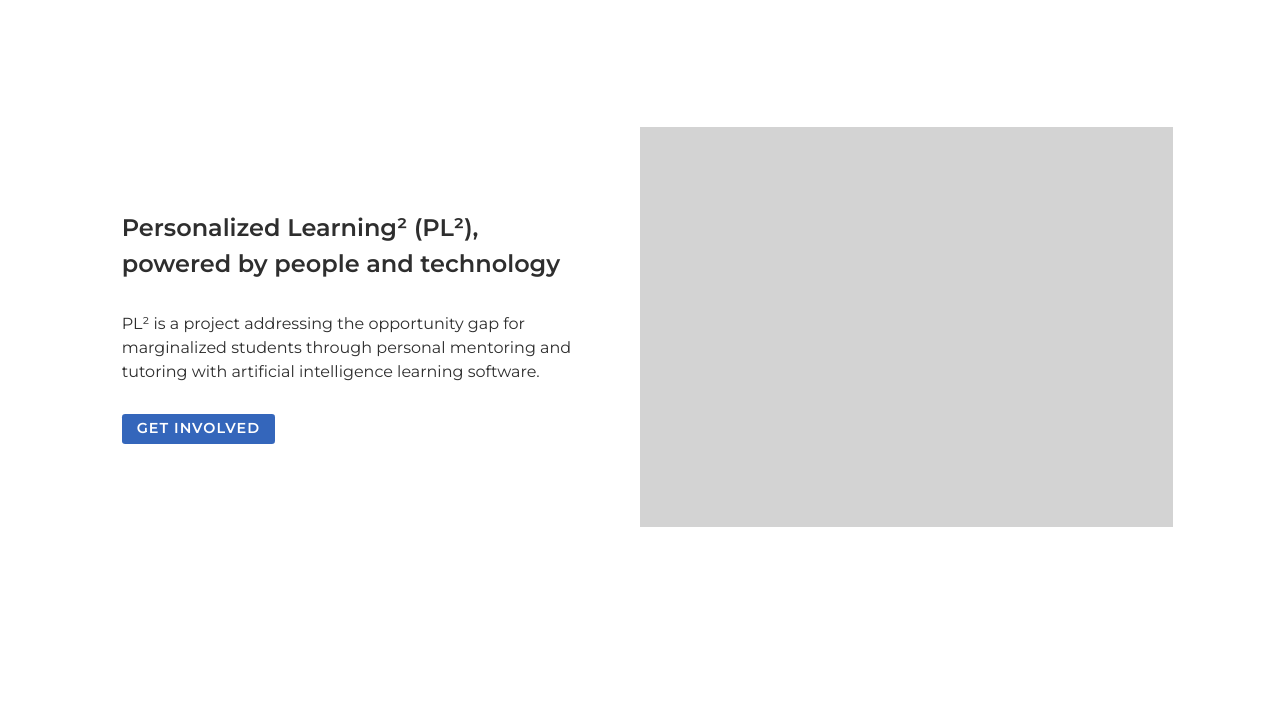
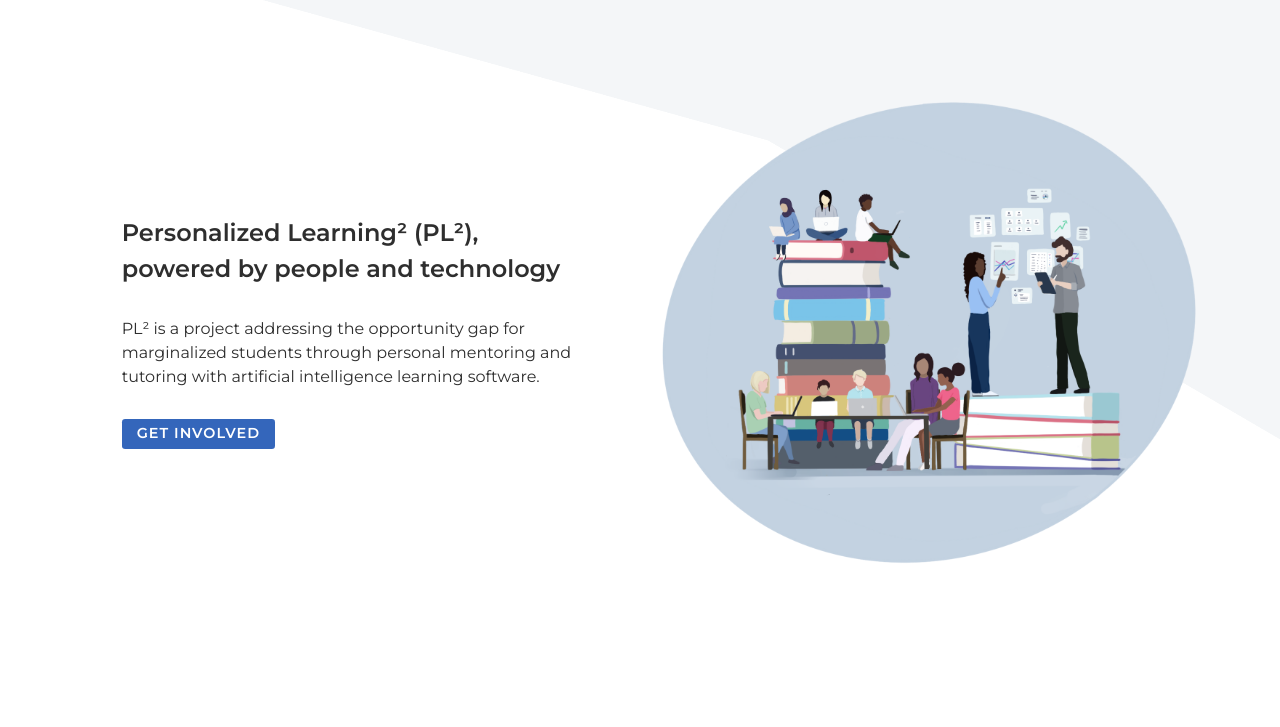
Before and after one commit to LearnSphere/pl2_website, a plain HTML site: page index.html in a window 1280 px wide. Shown: the part 73-800 px from the top of the page. Drawn offline with nearby package versions, Linux system fonts and the light colour scheme.

Commit message:
added home image

```diff
--- a/index.css
+++ b/index.css
@@ -1,9 +1,25 @@
 #home{
-    padding-top: 130px;
+    padding-top: 100px;
     display: flex;
     align-items: center;
     padding-bottom: 150px;
     margin: 0;
+}
+
+canvas{
+    position: absolute;
+    top: 0;
+    width: 100%;
+    z-index: -1;
+}
+
+#home-img{
+    text-align: right;
+    height: 470px;
+}
+
+#home-img img{
+    height: 100%;
 }
 
 #home-title{
--- a/index.html
+++ b/index.html
@@ -13,10 +13,12 @@
     <link href="index.css" rel="stylesheet">
     <link href="general.css" rel="stylesheet">
     <link href="other-pages.css" rel="stylesheet">
+    <!--custom js-->
+    <script src="main.js"></script>
 
 
 </head>
-<body>
+<body onload="draw();">
     <div id="navigation" class="row align-middle justify-content-center">
         <div class="col-5">
             <a id="PL2-name" href="index.html">
@@ -33,6 +35,7 @@
        </div>
     </div>
     <div id="home" class="row justify-content-center">
+        <canvas id='canvas' width="3000" height="1300"></canvas>
         <div id="home-text" class="col-5">
             <div id="home-title">
                 Personalized Learning² (PL²), <br>powered by people and technology
@@ -42,7 +45,7 @@
             </div>
             <a href="mailto:sekulaconsulting@gmail.com" class="btn btn-primary btn-sm all-caps">Get Involved</a>
         </div>
-        <div id="home-img" class="col-5 img-placeholder"></div>
+        <div id="home-img" class="col-5"><img src="images/PL2_Home.png"></div>
     </div>
     <div id="home-sub-1" class="row justify-content-center home-section-container">
         <div class="col-md-10 row justify-content-between home-section">
@@ -62,7 +65,7 @@
     </div>
     <div id="home-sub-2" class="row justify-content-center home-section-container">
         <div class="col-md-10 row justify-content-between home-section">
-            <div class="col-5">
+            <div class="col-md-5">
                 <div class="sub-header">
                     Piloting in Greater Pittsburgh
                 </div>
@@ -70,7 +73,7 @@
                     PL² is using this combination to support math learning for students in southwestern Pennsylvania. The pilot specifically includes schools with high populations of students of color and/or students impacted by poverty. Once we find the optimal combination to facilitate learning, these new methods can be deployed across different educational software products, subjects, grade levels, and states.
                 </div>
             </div>
-            <div id="sub-2-img" class="col-5 img-placeholder"></div>
+            <div id="sub-2-img" class="col-md-5 img-placeholder"></div>
         </div>
 
     </div>
@@ -79,7 +82,7 @@
         <div id="collab-title" class="all-caps col-md-12">A collaboration between</div>
         <div class="col-md-10 row justify-content-between">
             <a href="https://learnlab.org/" id="learnlab-square" class="col-md-5 row collab-square justify-content-center">
-                <div class="col-11 row justify-content-center">
+                <div class="col-md-11 row justify-content-center">
                     <div id="learnlab-logo-container">
                         <img id="learnlab-logo" class="col-md-12" src="images/learnlab-logo.png">
                     </div>
@@ -90,7 +93,7 @@
                 </div>
             </a>
             <a href="https://www.cue.pitt.edu/" id="cue-square" class="col-md-5 row collab-square justify-content-center">
-                <div class="col-11 row justify-content-center">
+                <div class="col-md-11 row justify-content-center">
                     <div id="cue-logo-container">
                         <img id="cue-logo" class="col-md-12" src="images/cue-logo.png">
                     </div>
--- /dev/null
+++ b/main.js
@@ -0,0 +1,18 @@
+function draw() {
+  var canvas = document.getElementById('canvas');
+  if (canvas.getContext) {
+    var ctx = canvas.getContext('2d');
+    ctx.fillStyle = '#F4F6F8';
+    ctx.beginPath();
+    ctx.moveTo(0, 0);
+
+    // ctx.lineTo(0, 80);
+    ctx.lineTo(1800, 500);
+    ctx.lineTo(3000, 1200);
+
+    ctx.lineTo(3000, 0);
+
+    ctx.fill();
+    ctx.closePath();
+  }
+}
```
Also changed, not shown: images/PL2_Home.png (added).
